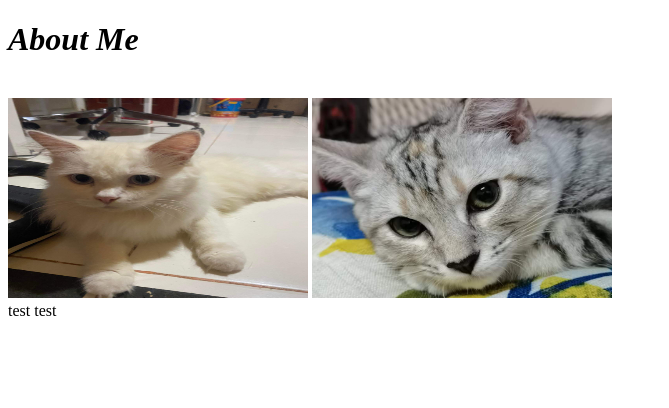
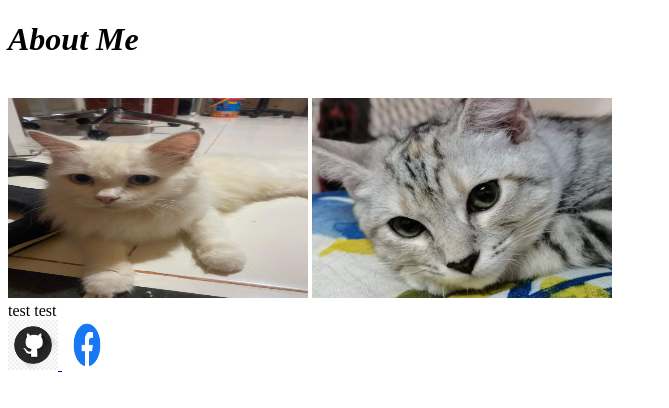
Before and after one commit to Brykie/Bryk_Sibugon_Q1GFA1, a plain HTML site: page aboutme.html in a window 1280 px wide. Shown: the whole page, without its empty margins (0-669 px from the left). Drawn offline with Linux system fonts and the light colour scheme.

Commit message:
Update aboutme.html

```diff
--- a/aboutme.html
+++ b/aboutme.html
@@ -18,5 +18,16 @@
     test test
 
 
+
+    <div>
+        <a href="https://github.com/Brykie">
+            <img src="githubimg.png" width="50" height="50 "alt="GitHub Profile">
+        </a>
+        <a href="https://www.facebook.com/brykzeer.sibugon/">
+            <img src="facebookimg.png" width="50" height="50" alt="Facebook Profile">
+        </a>
+    </div>
+
+
 </body>
 </html>
```
